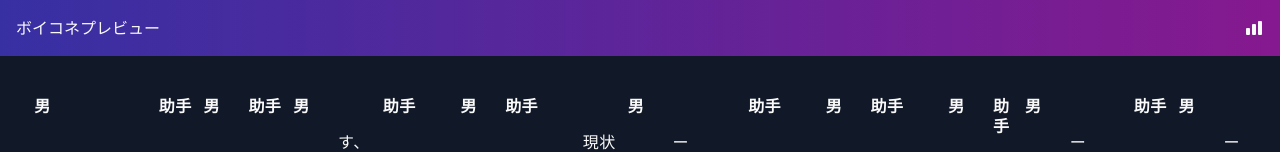
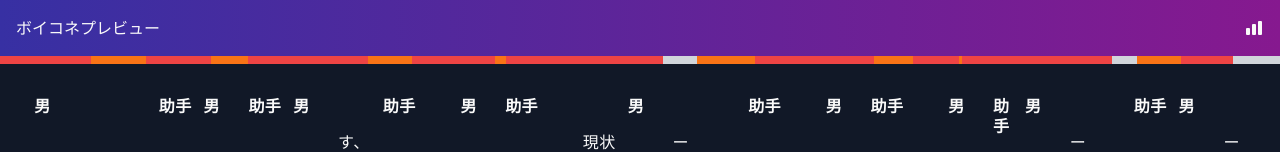
Before and after one commit to sniper-voice/boikone-editor, a React (Create React App) app: page / in a window 1280 px wide. Shown: the top 152 px of the page. Built offline with nearby package versions, Linux system fonts and the light colour scheme; what tailwindcss-writing-mode would draw is missing.

Commit message:
Show character destribution

```diff
--- a/src/components/Preview.tsx
+++ b/src/components/Preview.tsx
@@ -18,12 +18,12 @@ export function Preview({ scenarioText }: Props) {
         () => countCharacters(scenarioText),
         [scenarioText]
     )
-    const countByCharacter = useMemo(
-        () => aggregateCountByCharacter(characterCounts),
+    const charactersSortedByCount = useMemo(
+        () =>
+            Object.entries(aggregateCountByCharacter(characterCounts)).sort(
+                (lhs, rhs) => rhs[1] - lhs[1]
+            ),
         [characterCounts]
-    )
-    const charactersSortByCount = Object.entries(countByCharacter).sort(
-        (lhs, rhs) => rhs[1] - lhs[1]
     )
     const barColors = [
         'bg-red-500',
@@ -37,13 +37,19 @@ export function Preview({ scenarioText }: Props) {
         'bg-cyan-700',
         'bg-purple-700',
     ]
-    const entries = charactersSortByCount.map(([character, count]) => ({
+    const barColorByCharacter = charactersSortedByCount.reduce<
+        Record<string, string>
+    >((table, [character]) => {
+        table[character] =
+            character === '0'
+                ? 'bg-gray-300'
+                : barColors.shift() ?? 'bg-gray-500'
+        return table
+    }, {})
+    const entries = charactersSortedByCount.map(([character, count]) => ({
         character,
         count,
-        barColor:
-            character === '0'
-                ? 'bg-gray-300'
-                : barColors.shift() ?? 'bg-gray-500',
+        barColor: barColorByCharacter[character],
     }))
 
     useEffect(() => {
@@ -69,6 +75,16 @@ export function Preview({ scenarioText }: Props) {
             </div>
             <div className="h-14">
                 <PreviewHeader onStatClick={() => setShowStats(!showStats)} />
+                <div className="flex flex-row-reverse">
+                    {characterCounts.map(({ character, count }, index) => (
+                        <div
+                            key={index}
+                            title={character === '0' ? 'ト書' : character}
+                            className={`h-2 ${barColorByCharacter[character]}`}
+                            style={{ flexGrow: count }}
+                        ></div>
+                    ))}
+                </div>
             </div>
             <div
                 data-testid="preview-text"
--- a/src/components/Stats.tsx
+++ b/src/components/Stats.tsx
@@ -1,5 +1,4 @@
 import React from 'react'
-import { CountByCharacter } from '../lib/models'
 
 type Props = {
     entries: Readonly<
--- a/src/lib/models.ts
+++ b/src/lib/models.ts
@@ -2,14 +2,14 @@ export type Words = {
     readonly character: string
     readonly lines: Readonly<[string, ...string[]]>
 }
+
+export type ScenarioText = Readonly<Words[]>
 
 export type CharacterCount = {
     readonly character: string
     readonly count: number
 }
 
-export type ScenarioText = Readonly<Words[]>
-
 export type CharacterCounts = Readonly<CharacterCount[]>
 
 export type CountByCharacter = Record<string, number>
```
